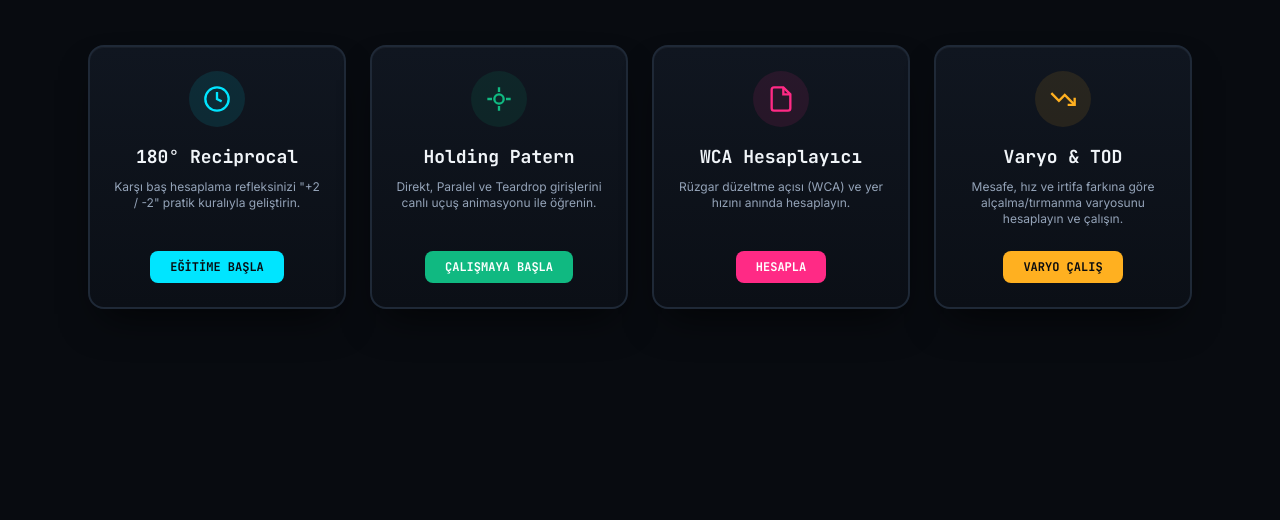
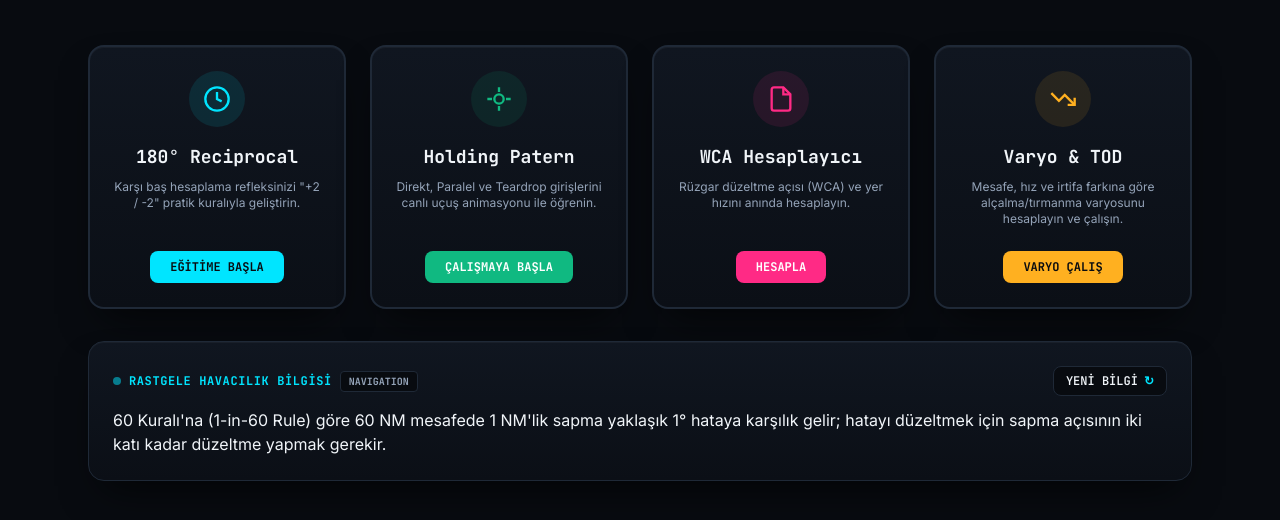
Before and after one commit to ozeranilcan-hub/151.Filo, a plain HTML site: page index.html in a window 1280 px wide. Shown: the part 192-712 px from the top of the page. Drawn offline with nearby package versions, Linux system fonts and the light colour scheme.

Commit message:
Update index.html

```diff
--- a/index.html
+++ b/index.html
@@ -97,6 +97,24 @@
             <p class="text-xs mb-6 flex-1" style="color:var(--text-muted)">Mesafe, hız ve irtifa farkına göre alçalma/tırmanma varyosunu hesaplayın ve çalışın.</p>
             <button class="px-5 py-2 rounded-lg bg-avionics-amber font-mono font-bold text-xs" style="color:var(--bg)">VARYO ÇALIŞ</button>
         </div>
+    </div>
+
+    <!-- RASTGELE HAVACILIK BİLGİSİ -->
+    <div class="avionics-panel rounded-2xl p-5 sm:p-6 w-full mt-8 border" style="border-color:var(--border);">
+        <div class="flex flex-wrap items-center justify-between gap-3 mb-3">
+            <div class="flex items-center gap-2">
+                <span class="w-2 h-2 rounded-full bg-avionics-cyan animate-pulse"></span>
+                <span class="font-mono text-xs font-bold tracking-wider uppercase text-avionics-cyan">RASTGELE HAVACILIK BİLGİSİ</span>
+                <span id="aviationFactCategory" class="px-2 py-0.5 rounded font-mono text-[10px] font-bold border" style="background-color:var(--bg); border-color:var(--border); color:var(--text-muted);">IFR / GENEL</span>
+            </div>
+            <button onclick="renderRandomAviationFact()" class="px-3 py-1.5 rounded-lg border font-mono text-xs font-semibold transition-colors hover:border-avionics-cyan flex items-center gap-1.5" style="background-color:var(--bg); border-color:var(--border); color:var(--text);">
+                <span>YENİ BİLGİ</span>
+                <span class="text-avionics-cyan">↻</span>
+            </button>
+        </div>
+        <p id="aviationFactText" class="text-sm sm:text-base leading-relaxed" style="color:var(--text);">
+            Bilgi yükleniyor...
+        </p>
     </div>
 </main>
 
@@ -263,32 +281,23 @@
                     <circle cx="150" cy="150" r="90" fill="none" stroke="#1E293B" stroke-width="0.5" stroke-dasharray="2 4" />
 
                     <g id="holdGroup">
-                        <!-- Ana Holding Patern (FIX = (150, 150) merkezli: Inbound alttan merkeze gelir, Outbound üstte) -->
-                        <!-- Giriş Sektörleri (P/T/D) -->
                         <g id="holdSectors"></g>
-
                         <path id="holdPatternPath" d="" fill="none" stroke="#FF2A85" stroke-width="2" opacity="0.5"/>
 
-                        <!-- Inbound Hattı (Alttan FIX'e doğru yukarı ok) -->
                         <line id="hdgLineInbound" x1="150" y1="230" x2="150" y2="158" stroke="#00E5FF" stroke-width="2.5" />
                         <polygon points="150,157 145,169 155,169" fill="#00E5FF" />
                         <text x="158" y="218" fill="#00E5FF" font-family="JetBrains Mono, monospace" font-size="9" font-weight="700">INBOUND</text>
 
-                        <!-- Outbound Hattı -->
                         <line id="hdgLineOutbound" x1="200" y1="150" x2="200" y2="230" stroke="#64748B" stroke-width="1.5" stroke-dasharray="4 4" opacity="0.7"/>
                         <text id="outboundLabel" x="205" y="192" fill="#64748B" font-family="JetBrains Mono, monospace" font-size="8">OUTBOUND</text>
 
-                        <!-- Seçilen Giriş Yönteminin Tam Yörünge Rehberi (Kesikli Sarı Yol) -->
                         <path id="holdEntryGuidePath" d="" fill="none" stroke="#FFB020" stroke-width="1.8" stroke-dasharray="4 4" opacity="0.55" stroke-linecap="round" stroke-linejoin="round"/>
-                        <!-- Uçağın Arkasında Bıraktığı Parlak İz -->
                         <path id="holdEntryTrailPath" d="" fill="none" stroke="#FFB020" stroke-width="2.6" opacity="0.95" stroke-linecap="round" stroke-linejoin="round"/>
 
-                        <!-- FIX Noktası (Tam Merkezde: 150, 150) -->
                         <circle id="holdFixRing" cx="150" cy="150" r="6" fill="#04070D" stroke="#FFFFFF" stroke-width="2"/>
                         <circle cx="150" cy="150" r="2.5" fill="#FFFFFF" />
                         <text x="134" y="144" text-anchor="end" fill="#FFFFFF" font-family="JetBrains Mono, monospace" font-size="9" font-weight="700">FIX</text>
 
-                        <!-- Hareketli Sarı Uçak / Ok -->
                         <g id="holdingAircraft" transform="translate(150, 235) rotate(0)">
                             <line x1="0" y1="-10" x2="0" y2="-30" stroke="#FFB020" stroke-width="1.6" stroke-dasharray="3 3" opacity="0.8"/>
                             <polygon points="0,-12 -5.5,7 0,3.5 5.5,7" fill="#FFB020" stroke="#080B10" stroke-width="1" stroke-linejoin="round"/>
@@ -308,45 +317,34 @@
         <div class="avionics-panel rounded-2xl p-5 flex flex-col sm:flex-row items-center justify-between gap-5">
             <div class="relative w-56 aspect-[260/276] shrink-0 rounded-2xl p-2 shadow-2xl flex items-center justify-center border" style="background-color:#04070D; border-color:var(--border);">
                 <svg id="holdHsiSvg" viewBox="0 0 260 276" class="w-full h-full select-none">
-                    <!-- Sol Üst: HDG (Uçak Başı - Sarı) -->
                     <text x="10" y="18" fill="#94A3B8" font-family="JetBrains Mono, monospace" font-size="10" font-weight="700">HDG</text>
                     <text id="holdHsiHdgText" x="34" y="18" fill="#FFB020" font-family="JetBrains Mono, monospace" font-size="11" font-weight="800">080°</text>
 
-                    <!-- Sağ Üst: CRS (Inbound Course - Magenta) -->
                     <text x="186" y="18" fill="#94A3B8" font-family="JetBrains Mono, monospace" font-size="10" font-weight="700">CRS</text>
                     <text id="holdHsiCrsText" x="210" y="18" fill="#FF2A85" font-family="JetBrains Mono, monospace" font-size="11" font-weight="800">090°</text>
 
-                    <!-- Üst Orta Mevcut Heading Kutusu -->
                     <rect x="103" y="4" width="54" height="22" rx="3" fill="#020408" stroke="#94A3B8" stroke-width="1.3" />
                     <text id="holdHsiTopBox" x="130" y="19" text-anchor="middle" fill="#FFFFFF" font-family="JetBrains Mono, monospace" font-size="13" font-weight="800">080°</text>
 
-                    <!-- Pusula Dış Çemberi -->
                     <circle cx="130" cy="142" r="96" fill="#0A1019" stroke="#334155" stroke-width="1.4" />
-                    <!-- Lubber Line Üçgeni -->
                     <polygon points="130,44 124,33 136,33" fill="#FFFFFF" />
 
-                    <!-- Dönen Pusula Gülü (Anlık Uçak Heading'ine Göre Döner) -->
                     <g id="holdHsiCompassRose" transform="rotate(-80 130 142)">
                         <g id="holdHsiCompassTicks"></g>
                     </g>
 
-                    <!-- Heading Bug (Cyan İmleç - Seçili Başlangıç Heading'i) -->
                     <g id="holdHsiHdgBug" transform="rotate(0 130 142)">
                         <path d="M 121 44 L 125 44 L 127 48 L 133 48 L 135 44 L 139 44 L 139 50 L 121 50 Z" fill="#00E5FF" stroke="#04070D" stroke-width="0.8"/>
                     </g>
 
-                    <!-- Course Pointer (Inbound Hattı - Magenta CDI Oku) -->
                     <g id="holdHsiCrsPointer" transform="rotate(10 130 142)">
                         <line x1="130" y1="54" x2="130" y2="104" stroke="#FF2A85" stroke-width="2.5" stroke-linecap="round"/>
                         <polygon points="130,50 124,62 136,62" fill="#FF2A85"/>
-                        <!-- CDI Orta Çubuğu -->
                         <line id="holdHsiCdiBar" x1="130" y1="112" x2="130" y2="172" stroke="#FF2A85" stroke-width="2.5" stroke-linecap="round"/>
-                        <!-- TO / FROM Üçgeni -->
                         <polygon points="130,96 125,104 135,104" fill="#FF2A85"/>
                         <line x1="130" y1="180" x2="130" y2="230" stroke="#FF2A85" stroke-width="2.5" stroke-linecap="round"/>
                     </g>
 
-                    <!-- Merkez Uçak Silüeti -->
                     <g fill="#FFFFFF">
                         <rect x="128.5" y="128" width="3" height="26" rx="1.5"/>
                         <polygon points="130,135 113,144 113,147 130,141 147,147 147,144"/>
@@ -355,7 +353,6 @@
                 </svg>
             </div>
 
-            <!-- HSI Sağ Bilgi Paneli -->
             <div class="flex-1 space-y-2.5 text-xs w-full">
                 <div class="font-mono font-bold uppercase tracking-wider flex items-center justify-between" style="color:var(--text)">
                     <span>G1000 HSI GÖSTERGESİ</span>
@@ -495,7 +492,6 @@
 
 <!-- VARYO & ALÇALMA / TIRMANMA -->
 <main id="viewVario" role="tabpanel" class="hidden flex-1 max-w-6xl w-full mx-auto px-4 sm:px-6 py-6 grid grid-cols-1 lg:grid-cols-12 gap-6 items-start">
-    <!-- SOL: HESAPLAYICI -->
     <section class="lg:col-span-6 avionics-panel rounded-2xl p-5 sm:p-7 flex flex-col gap-5">
         <div class="flex items-center justify-between pb-3 border-b" style="border-color:var(--border);">
             <div>
@@ -508,7 +504,6 @@
             </div>
         </div>
 
-        <!-- Mesafe (NM) -->
         <div class="rounded-xl p-4 border" style="background-color:var(--bg); border-color:var(--border);">
             <div class="flex items-center justify-between mb-2">
                 <label class="font-mono text-xs font-semibold" style="color:var(--text)">KALAN MESAFE (Distance)</label>
@@ -520,7 +515,6 @@
             <input id="varioDistSlider" type="range" min="1" max="100" step="1" value="5" oninput="syncVarioFromSliders('dist')" class="w-full" />
         </div>
 
-        <!-- Yer Hızı (GS) -->
         <div class="rounded-xl p-4 border" style="background-color:var(--bg); border-color:var(--border);">
             <div class="flex items-center justify-between mb-2">
                 <label class="font-mono text-xs font-semibold" style="color:var(--text)">YER HIZI (Ground Speed)</label>
@@ -532,7 +526,6 @@
             <input id="varioGsSlider" type="range" min="40" max="500" step="5" value="90" oninput="syncVarioFromSliders('gs')" class="w-full" />
         </div>
 
-        <!-- İrtifa Farkı (Feet) -->
         <div class="rounded-xl p-4 border" style="background-color:var(--bg); border-color:var(--border);">
             <div class="flex items-center justify-between mb-2">
                 <label id="varioAltLabel" class="font-mono text-xs font-semibold" style="color:var(--text)">ALÇALINACAK İRTİFA</label>
@@ -544,7 +537,6 @@
             <input id="varioAltSlider" type="range" min="500" max="20000" step="100" value="2000" oninput="syncVarioFromSliders('alt')" class="w-full" />
         </div>
 
-        <!-- Sonuç Kartı + Profil SVG -->
         <div class="rounded-2xl p-5 border border-avionics-amber/40" style="background-color:var(--bg);">
             <div class="grid grid-cols-2 gap-4 mb-4">
                 <div class="text-center p-3 rounded-xl border" style="background-color:var(--surface); border-color:var(--border);">
@@ -559,7 +551,6 @@
                 </div>
             </div>
 
-            <!-- Görsel Profil -->
             <div class="w-full rounded-xl p-3 border mb-3" style="background-color:#04070D; border-color:var(--border);">
                 <svg viewBox="0 0 360 110" class="w-full h-24 select-none">
                     <line x1="25" y1="90" x2="335" y2="90" stroke="#334155" stroke-width="1.5"/>
@@ -575,7 +566,6 @@
                 </svg>
             </div>
 
-            <!-- Hesap Adımları -->
             <div class="space-y-1.5 font-mono text-[11px]">
                 <div id="varioStep1" class="p-2 rounded-lg border" style="background-color:var(--surface); border-color:var(--border); color:var(--text-muted)">1. ...</div>
                 <div id="varioStep2" class="p-2 rounded-lg border text-avionics-cyan" style="background-color:var(--surface); border-color:var(--border);">2. ...</div>
@@ -583,7 +573,6 @@
         </div>
     </section>
 
-    <!-- SAĞ: VARYO ANTRENMAN MODÜLÜ -->
     <aside class="lg:col-span-6 flex flex-col gap-5">
         <div id="varioQuizCard" class="avionics-panel state-neutral rounded-2xl p-5 sm:p-7 flex flex-col gap-5 transition-all">
             <div class="flex items-center justify-between pb-3 border-b" style="border-color:var(--border);">
@@ -594,7 +583,6 @@
                 <span id="varioQuizScore" class="px-2.5 py-1 rounded-lg border font-mono text-xs font-bold text-avionics-emerald" style="background-color:var(--bg); border-color:var(--border);">Skor: 0 / 0</span>
             </div>
 
-            <!-- Senaryo Kutusu -->
             <div class="rounded-2xl p-5 border" style="background-color:var(--bg); border-color:var(--border);">
                 <div class="flex items-center justify-between mb-2">
                     <span class="font-mono text-[10px] tracking-widest uppercase text-avionics-amber">UÇUŞ SENARYOSU</span>
@@ -619,7 +607,6 @@
                 </div>
             </div>
 
-            <!-- Cevap Girişi -->
             <div class="flex flex-col sm:flex-row items-stretch sm:items-center gap-3">
                 <div class="flex-1 flex items-center rounded-xl px-4 py-2.5 border-2 border-avionics-amber/40 focus-within:border-avionics-amber" style="background-color:var(--bg);">
                     <input id="varioQuizInput" type="number" inputmode="numeric" placeholder="Varyo (ft/dk)" onkeydown="if(event.key==='Enter') checkVarioQuiz()" class="w-full bg-transparent font-mono text-xl font-bold outline-none tabular-nums" style="color:var(--text);" />
@@ -629,7 +616,6 @@
                 <button onclick="generateVarioQuiz()" class="px-4 py-3 rounded-xl border font-mono font-semibold text-xs text-avionics-cyan" style="background-color:var(--bg); border-color:var(--border);">YENİ SORU ↻</button>
             </div>
 
-            <!-- Geri Bildirim -->
             <div id="varioQuizFeedback" class="min-h-[60px] rounded-xl p-3.5 border flex items-center justify-center text-center font-mono text-xs" style="background-color:var(--bg); border-color:var(--border); color:var(--text-muted);">
                 Cevabınızı yazıp Enter'a basın (±%10 tolerans kabul edilir).
             </div>
@@ -814,22 +800,18 @@
         initHeading: 80
     };
 
-    // ========== HOLDING ROTA ÜRETİCİ ==========
-    // Yerel çerçeve: inbound = KUZEY (yukarı), FIX = (150,150). Rota "kaplumbağa" (x, y, heading) mantığıyla
-    // düz çizgi + teğet-sürekli yaylardan kurulur; böylece yön hiçbir noktada sıçramaz.
-    // Sağ pattern hesaplanır; sol pattern x ekseninde aynalanır (x' = 300 - x, hdg' = -hdg).
-    const HOLD_R = 25;        // pattern dönüş yarıçapı (pattern genişliği = 2R)
-    const HOLD_TEAR_R = 22;   // teardrop dönüş yarıçapı
-    const HOLD_LEG = 80;      // outbound bacak uzunluğu (y: 150 → 230)
+    const HOLD_R = 25;
+    const HOLD_TEAR_R = 22;
+    const HOLD_LEG = 80;
     const hdgNorm = (h) => ((h % 360) + 360) % 360;
-    const hdgDelta = (from, to) => ((to - from + 540) % 360) - 180;       // en kısa fark
-    const turnAmount = (dir, from, to) => (dir > 0 ? hdgNorm(to - from) : hdgNorm(from - to)); // dir: +1 sağ, -1 sol
+    const hdgDelta = (from, to) => ((to - from + 540) % 360) - 180;
+    const turnAmount = (dir, from, to) => (dir > 0 ? hdgNorm(to - from) : hdgNorm(from - to));
     const toRad = (d) => d * Math.PI / 180;
 
     function getHoldingEntry(inbound, heading, turnDir) {
         const outbound = normalizeDeg360(inbound + 180);
         const rel = (heading - outbound + 360) % 360;
-        const r = turnDir === 'R' ? rel : (360 - rel) % 360;   // sol pattern = sağ pattern'in aynası
+        const r = turnDir === 'R' ? rel : (360 - rel) % 360;
         if (r > 0 && r <= 110) return 'PARALLEL';
         if (r >= 290 || r === 0) return 'TEARDROP';
         return 'DIRECT';
@@ -863,44 +845,36 @@
                 push(phase);
             }
         };
-        // Mevcut heading'den hedef heading'e en kısa yönde, FIX'ten itibaren kademeli dönüş
         const rotateTo = (target, phase, r = HOLD_R) => {
             const d = hdgDelta(cur.h, target);
             turn(d >= 0 ? 1 : -1, Math.abs(d), phase, r);
         };
 
-        // 1. Aşama: FIX'e düz uçuş (yön sabit, rota FIX'ten teğet olarak devam eder)
         push("1. FIX'E YAKLAŞMA");
         line(Math.hypot(150 - cur.x, 150 - cur.y), "1. FIX'E YAKLAŞMA");
         cur = { x: 150, y: 150, h: cur.h };
         const hFix = cur.h;
 
         if (entryCode === 'DIRECT') {
-            // FIX'te sağa (pattern yönüne) dönüp outbound'a (180°) gir
             turn(1, turnAmount(1, hFix, 180), '2. DİREKT: SAĞA DÖNÜŞ');
             line(HOLD_LEG, '2. OUTBOUND BACAĞI');
-            // 180° dönüş sonunda tam inbound hattında olmak için küçük bir kesiş açısı (β) hesaplanır
             const c = Math.cos(toRad(hFix / 2));
             const beta = Math.acos(Math.min(1, c * c)) * 180 / Math.PI;
             turn(1, 180 + beta, '3. INBOUND DÖNÜŞÜ');
             turn(-1, beta, '3. INBOUND DÖNÜŞÜ');
             line(cur.y - 150, '4. INBOUND HATTI');
         } else if (entryCode === 'PARALLEL') {
-            // FIX'i geçince inbound'a paralel (outbound heading 180°), non-holding tarafında uç
-            // Önce non-holding tarafına 30° açıyla hafifçe kayarak (≈18 birim) paralel hat oluştur
             rotateTo(210, '2. PARALEL OUTBOUND');
             line(Math.max(0, (cur.x - 3.3 - 132) / Math.sin(toRad(30))), '2. PARALEL OUTBOUND');
             rotateTo(180, '2. PARALEL OUTBOUND');
-            line(Math.max(10, HOLD_LEG - (cur.y - 150)), '2. PARALEL OUTBOUND');   // toplam outbound ≈ HOLD_LEG
-            // Holding tarafına SOLA 180°+β dönüp inbound'u 40° ile kes
+            line(Math.max(10, HOLD_LEG - (cur.y - 150)), '2. PARALEL OUTBOUND');
             const beta = 40;
             turn(-1, 180 + beta, '3. HOLDİNG TARAFINA SOLA DÖNÜŞ');
-            const x0 = 150 + HOLD_R * (1 - Math.cos(toRad(beta)));  // son sağ dönüşten önce olunması gereken x
+            const x0 = 150 + HOLD_R * (1 - Math.cos(toRad(beta)));
             line((cur.x - x0) / Math.sin(toRad(beta)), '3. INBOUND YAKALAMA');
             turn(1, beta, '4. INBOUND HATTI');
             line(cur.y - 150, '4. INBOUND HATTI');
-        } else { // TEARDROP
-            // Outbound'dan 30° holding tarafına (150°) uç, sonra sağa 210° dönüp inbound'a gir
+        } else {
             rotateTo(150, '2. 30° TEARDROP BACAĞI', HOLD_TEAR_R);
             const L = 2 * (150 - cur.x + HOLD_TEAR_R * (1 + Math.cos(toRad(30))));
             line(Math.max(8, L), '2. 30° TEARDROP BACAĞI');
@@ -948,7 +922,6 @@
         const bugRel = (holdAnim.initHeading - hdg + 540) % 360 - 180;
         document.getElementById('holdHsiHdgBug').setAttribute('transform', `rotate(${bugRel} 130 142)`);
 
-        // CDI: uçak inbound hattının sağındaysa çubuk sola kayar (±40 px sınır)
         const cdi = document.getElementById('holdHsiCdiBar');
         if (cdi) {
             const dx = Math.max(-40, Math.min(40, -crossTrack * 0.9));
@@ -965,7 +938,6 @@
         const cum = holdAnim.cumDist;
         if (!pts || pts.length < 2) return;
 
-        // İkili arama: distVal'in düştüğü segment
         let lo = 0, hi = cum.length - 2;
         while (lo < hi) {
             const mid = (lo + hi + 1) >> 1;
@@ -980,8 +952,6 @@
 
         const curX = p0.x + (p1.x - p0.x) * t;
         const curY = p0.y + (p1.y - p0.y) * t;
-
-        // Yön, rota noktalarında tutulan heading'den (en kısa farkla) enterpole edilir → sıçrama olmaz
         const localDeg = hdgNorm(p0.h + hdgDelta(p0.h, p1.h) * t);
 
         const acEl = document.getElementById('holdingAircraft');
@@ -997,7 +967,6 @@
         const trailEl = document.getElementById('holdEntryTrailPath');
         if (trailEl) trailEl.setAttribute('d', trail);
 
-        // FIX üzerinden geçerken halka vurgulanır
         const ring = document.getElementById('holdFixRing');
         if (ring) {
             const near = Math.hypot(curX - 150, curY - 150) < 9;
@@ -1011,11 +980,10 @@
         updateHoldingHsiVisual(holdAnim.inbound + localDeg, curX - 150);
     }
 
-    const HOLD_SPEED = 70;        // birim / sn (1.0x)
-    const HOLD_END_PAUSE = 55;    // rota bitince kısa bekleme (birim cinsinden)
+    const HOLD_SPEED = 70;
+    const HOLD_END_PAUSE = 55;
     function stepHoldAnimation(ts) {
         if (!holdAnim.lastTs) holdAnim.lastTs = ts;
-        // Sekme arka plandan dönünce dev zıplama olmasın
         const dt = Math.min(0.1, (ts - holdAnim.lastTs) / 1000);
         holdAnim.lastTs = ts;
 
@@ -1070,7 +1038,6 @@
         DIRECT:   { name: 'DİREKT GİRİŞ',   desc: (t) => `FIX'i geçtikten sonra doğrudan ${t === 'R' ? 'sağa' : 'sola'} dönerek holding'e girin.` }
     };
 
-    // Giriş sektörleri: uçağın FIX'e göre bulunduğu yön (bearing). Sağ pattern için tanımlı, sol için aynalanır.
     function renderHoldSectors(turnDir, activeCode, rotationDeg) {
         const g = document.getElementById('holdSectors');
         if (!g) return;
@@ -1127,7 +1094,6 @@
         document.getElementById('outboundLabel').setAttribute('x', turnDir === 'R' ? outboundX + 5 : outboundX - 5);
         document.getElementById('outboundLabel').setAttribute('text-anchor', turnDir === 'R' ? 'start' : 'end');
 
-        // Uçak, kendi heading'inin tersi yönde FIX'ten 95 birim uzakta başlar
         const localHeading = (heading - inbound + 360) % 360;
         const rad = localHeading * Math.PI / 180;
         const distance = 95;
@@ -1308,14 +1274,14 @@
         const acLabel = isDA42 ? 'Diamond DA42' : 'Cessna 172';
 
         const gs = isDA42
-            ? (110 + Math.floor(Math.random() * 12) * 5) // 110 .. 165 kt
-            : (75 + Math.floor(Math.random() * 10) * 5); // 75 .. 120 kt
+            ? (110 + Math.floor(Math.random() * 12) * 5)
+            : (75 + Math.floor(Math.random() * 10) * 5);
 
         let dist, alt, fpm, mode;
         let attempts = 0;
         do {
-            dist = 4 + Math.floor(Math.random() * 15); // 4..18 NM
-            alt = (8 + Math.floor(Math.random() * 38)) * 100; // 800..4500 ft
+            dist = 4 + Math.floor(Math.random() * 15);
+            alt = (8 + Math.floor(Math.random() * 38)) * 100;
             const timeMin = (dist / gs) * 60;
             fpm = Math.round(alt / timeMin);
             attempts++;
@@ -1375,6 +1341,36 @@
         }
     }
 
+    // ========== RASTGELE HAVACILIK BİLGİSİ ==========
+    const AVIATION_FACTS = [
+        { cat: 'IFR / HOLDING', text: 'Standart holding paterninde dönüşler sağa yapılır ve düz outbound bacağı genellikle 1800 ft ve altında 1 dakika, 1800 ft üzerinde ise 1.5 dakika tutulur.' },
+        { cat: 'NAVIGATION', text: '60 Kuralı\'na (1-in-60 Rule) göre 60 NM mesafede 1 NM\'lik sapma yaklaşık 1° hataya karşılık gelir; hatayı düzeltmek için sapma açısının iki katı kadar düzeltme yapmak gerekir.' },
+        { cat: 'METEOROLOGY', text: 'ISA (International Standard Atmosphere) deniz seviyesinde 15°C sıcaklık ve 1013.25 hPa (29.92 inHg) basınç kabul eder; her 1000 ft irtifada sıcaklık yaklaşık 2°C düşer.' },
+        { cat: 'PERFORMANCE', text: 'Süzülüş (glide) sırasında rüzgar kafa rüzgarı (headwind) ise belirli bir irtifadan kat edilebilecek yer mesafesi azalır; kuyruk rüzgarında (tailwind) ise artar.' },
+        { cat: 'INSTRUMENTS', text: 'HSI (Horizontal Situation Indicator) üzerinde lubber line her zaman uçağın anlık burun başını (HDG) gösterir; pusula gülü döndükçe sabit indeksler uçağa göre bağıl yönü verir.' },
+        { cat: 'AIRSPACE', text: 'VFR uçuşlarda Manyetik Baş 000°–179° arasındayken tek binlik irtifalar (ör. 3500 ft, 5500 ft), 180°–359° arasındayken çift binlik irtifalar (ör. 4500 ft, 6500 ft) kullanılır.' },
+        { cat: 'AERODYNAMICS', text: 'Kanat yüklemesi (wing loading) arttığında stall hızı yükselir; dönüşlerde bank açısı arttıkça load factor artacağı için stall hızı da normal düz uçuşa göre yükselir.' },
+        { cat: 'RADIO / PHRASEOLOGY', text: 'Havacılık telsiz haberleşmesinde sayıların her hanesi tek tek okunur (örneğin 120 "one-two-zero"); binlik irtifalarda ise "thousand" ifadesi kullanılır (örneğin 4500 ft → "four thousand five hundred").' }
+    ];
+
+    let lastFactIndex = -1;
+
+    function renderRandomAviationFact() {
+        const textEl = document.getElementById('aviationFactText');
+        const catEl = document.getElementById('aviationFactCategory');
+        if (!textEl || !catEl || AVIATION_FACTS.length === 0) return;
+
+        let idx = Math.floor(Math.random() * AVIATION_FACTS.length);
+        if (AVIATION_FACTS.length > 1 && idx === lastFactIndex) {
+            idx = (idx + 1) % AVIATION_FACTS.length;
+        }
+        lastFactIndex = idx;
+
+        const item = AVIATION_FACTS[idx];
+        catEl.textContent = item.cat;
+        textEl.textContent = item.text;
+    }
+
     // ========== INIT ==========
     window.addEventListener('DOMContentLoaded', () => {
         applyTheme('dark');
@@ -1398,6 +1394,7 @@
         recalculateWcaTool();
         recalculateVarioTool();
         generateVarioQuiz();
+        renderRandomAviationFact();
     });
 </script>
 </body>
```
